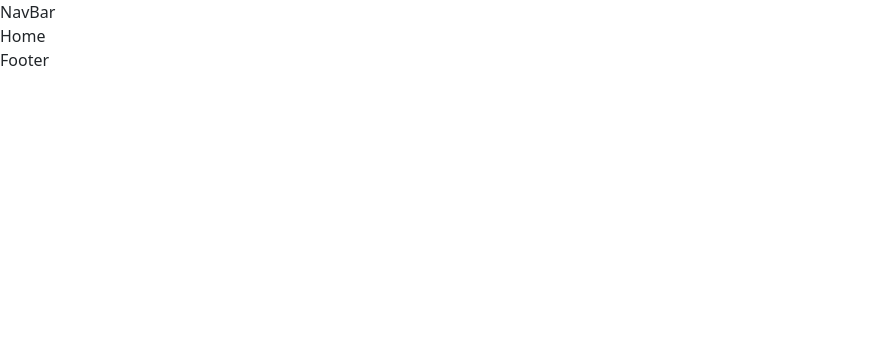
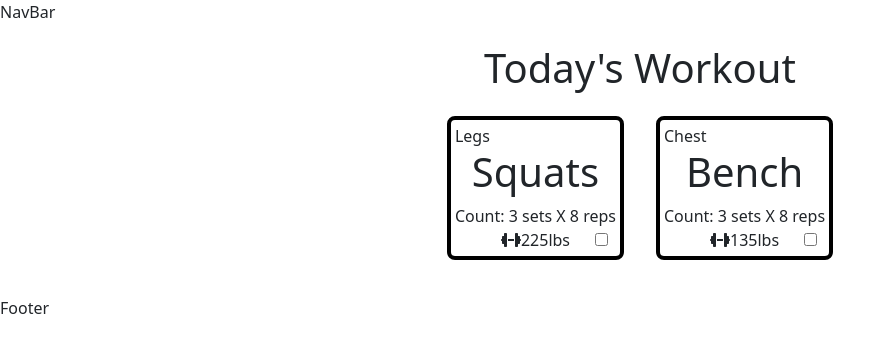
Before and after one commit to ColtonHagan/WorkoutWebsite, a React (Create React App) app in the folder frontend/: page / in a window 1280 px wide. Shown: the top 352 px of the page, without its empty margins (0-895 px from the left). Built offline with nearby package versions, Linux system fonts and the light colour scheme.

Commit message:
more planning and basic workout cards add, need to do navbar next

```diff
--- a/frontend/package.json
+++ b/frontend/package.json
@@ -3,6 +3,11 @@
   "version": "0.1.0",
   "private": true,
   "dependencies": {
+    "@fortawesome/fontawesome-svg-core": "^6.5.2",
+    "@fortawesome/free-brands-svg-icons": "^6.5.2",
+    "@fortawesome/free-regular-svg-icons": "^6.5.2",
+    "@fortawesome/free-solid-svg-icons": "^6.5.2",
+    "@fortawesome/react-fontawesome": "^0.2.2",
     "@testing-library/jest-dom": "^5.17.0",
     "@testing-library/react": "^13.4.0",
     "@testing-library/user-event": "^13.5.0",
--- a/frontend/src/App.js
+++ b/frontend/src/App.js
@@ -1,4 +1,5 @@
 import React from 'react';
+import './App.scss';
 import { Route, Routes } from 'react-router-dom';
 
 import Home from './views/Home';
--- /dev/null
+++ b/frontend/src/App.scss
@@ -0,0 +1,12 @@
+body {
+    margin: auto;
+    font: 300 1rem "Helvetica Neue", "sans-serif";
+    color: black;
+    background-color: white;
+    overflow: hidden;
+    display: flex;
+    flex-direction: column;
+    justify-content: center;
+    -webkit-font-smoothing: antialiased;
+    -moz-osx-font-smoothing: grayscale;
+}
--- /dev/null
+++ b/frontend/src/views/Home/components/ExerciseCard/index.js
@@ -0,0 +1,30 @@
+import React, { useState } from 'react';
+import "./index.scss";
+import { FontAwesomeIcon } from '@fortawesome/react-fontawesome'
+import { faDumbbell } from '@fortawesome/free-solid-svg-icons'
+
+const ExerciseCard = ({ name, sets, reps, weight, category }) => {
+    const [isChecked, setIsChecked] = useState(false);
+
+    const handleCheckboxChange = () => {
+        setIsChecked(!isChecked);
+    };
+
+    return (
+        <div className={"exercise-item" + (isChecked ? " checked" : "")}>
+            <div className="category-info">{category}</div>
+            <h1>{name}</h1>
+            <div>Count: {sets} sets X {reps} reps</div>
+            <div className='weight-info'>
+                <FontAwesomeIcon icon={faDumbbell} />
+                {weight}lbs
+                <label className="checkbox-container">
+                    <input type="checkbox" checked={isChecked} onChange={handleCheckboxChange} />
+                    <span className="checkmark"></span>
+                </label>
+            </div>
+        </div>
+    )
+}
+
+export default ExerciseCard;
--- /dev/null
+++ b/frontend/src/views/Home/components/ExerciseCard/index.scss
@@ -0,0 +1,37 @@
+.exercise-item {
+    border: .25em solid black;
+    border-radius: .5em;
+    margin: 1rem;
+    padding: .25rem;
+    h1 {
+
+    }
+
+    .category-info {
+        text-align: left;
+    }
+
+    .weight-info {
+        display: flex;
+        flex-direction: row;
+        justify-content: center;
+        align-items: center;
+        position: relative;
+    }
+
+    .checkbox-container {
+        position: absolute;
+        bottom: 0;
+        right: 0;
+        margin-right: 0.5rem;
+    }
+
+
+    .checkbox-container .checkmark {
+        border-radius: 50%;
+    }
+
+    &.checked {
+        border-color: green;
+    }
+}
--- a/frontend/src/views/Home/index.js
+++ b/frontend/src/views/Home/index.js
@@ -1,8 +1,41 @@
 import React from 'react'
+import './index.scss';
+import ExcerciseCard from './components/ExerciseCard';
+
 
 const Home = () => {
+  const exerciseArray = [ /* TODO : REPLACE WITH BACKEND */
+    {
+      name: "Squats",
+      sets: 3,
+      reps: 8,
+      weight: 225,
+      category: "Legs"
+    },
+    {
+      name: "Bench",
+      sets: 3,
+      reps: 8,
+      weight: 135,
+      category: "Chest"
+    },
+  ];
   return (
-    <div>Home</div>
+    <div className="exercise-page">
+      <h1> Today's Workout</h1>
+      <div className='card-container'>
+        {exerciseArray.map((exercise, index) => (
+          <ExcerciseCard
+            key={index}
+            name={exercise.name}
+            sets={exercise.sets}
+            reps={exercise.reps}
+            weight={exercise.weight}
+            category={exercise.category}
+          />
+        ))}
+      </div>
+    </div>
   )
 }
 
--- /dev/null
+++ b/frontend/src/views/Home/index.scss
@@ -0,0 +1,14 @@
+.exercise-page {
+    text-align: center;
+    display: flex;
+    flex-direction: column;
+    justify-content: center;
+    padding: 1.25em;
+
+    .card-container {
+      display: flex;
+      flex-wrap: wrap;
+      flex-direction: row;
+      justify-content: center;
+    }
+  }
```
Also changed, not shown: 1 other file (tests, documents, lock files or other folders).
